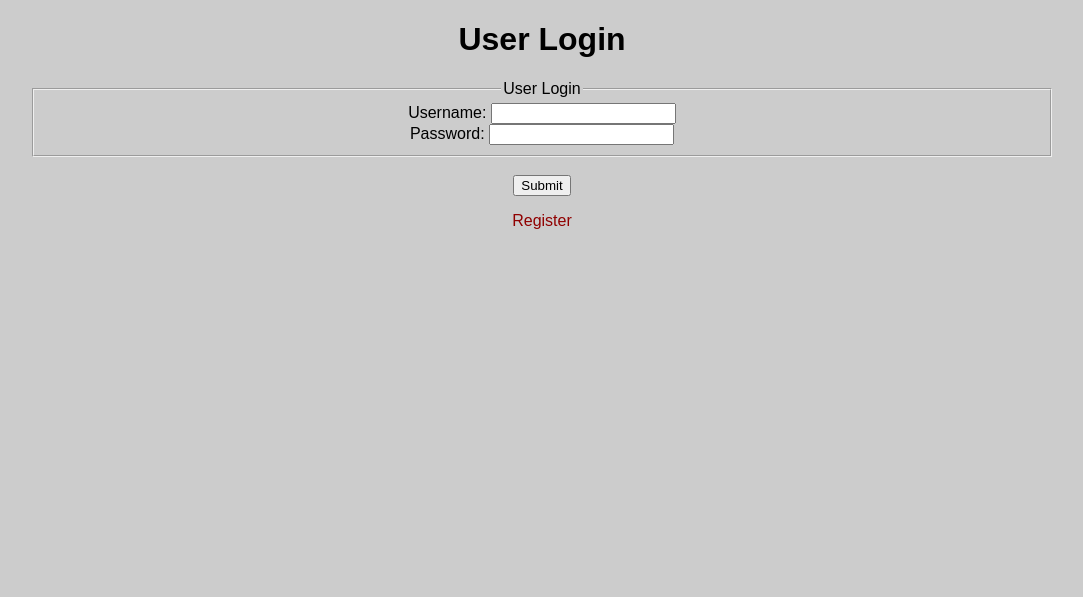
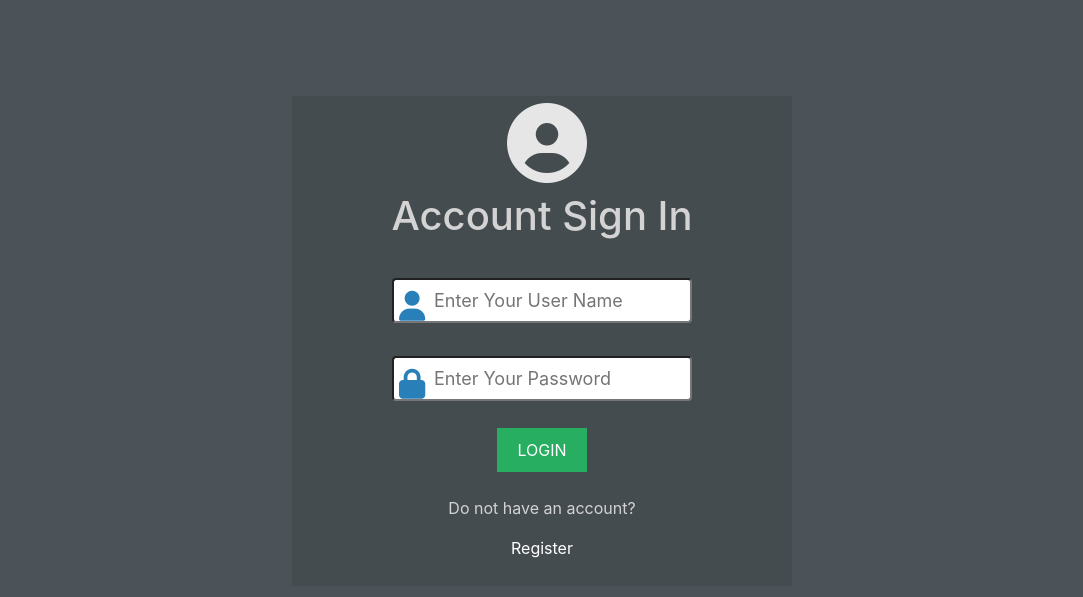
Before and after one commit to Ackacka/covid-dash, a PHP site: page /index.php?action=loginPage in a window 1280 px wide. Shown: the top 597 px of the page, without its empty margins (98-1181 px from the left). Run offline with PHP 8.4, Linux system fonts and the light colour scheme; data that the repository does not hold is empty; some libraries are stand-ins or nearby versions.

Commit message:
Fixes AB#120 Validation helper, Fixes AB#121 use validation in addUser case, Fixes AB#125 User/Admin controller and validation, Fixes AB#126 Create UI for User/Admin, Fixes AB#131 Create UI for login.

```diff
--- /dev/null
+++ b/css/login.css
@@ -0,0 +1,69 @@
+body{
+	margin: 0 auto;
+	background-repeat: no-repeat;
+	background-size: 100% 720px;
+        color: lightgrey;
+        background-color: rgba(76, 83, 88, 1.7);
+
+}
+
+.container{
+	width: 500px;
+        height: 100%;
+	text-align: center;
+	margin: 0 auto;
+        background-color: rgba(66, 73, 78, 0.7);
+	margin-top: 6em;
+        padding-bottom: 10px;
+}
+
+.container img{
+	width: 150px;
+	height: 150px;
+	margin-top: -60px;
+}
+
+input[type="text"],input[type="password"]{
+	margin-top: 30px;
+	height: 45px;
+	width: 300px;
+	font-size: 18px;
+	margin-bottom: 3px;
+	background-color: #fff;
+	padding-left: 40px;
+}
+
+.form-input::before{
+	content: "\f023";
+	font-family: "FontAwesome";
+	padding-left: 07px;
+	padding-top: 35px;
+	position: absolute;
+	font-size: 30px;
+	color: #2980b9;
+        font-weight: 900;
+}
+
+.form-input:nth-child(2)::before{
+	content: "\f007";
+}
+
+.btn-login{
+	padding: 10px 20px;
+	border: none;
+	background-color: #27ae60;
+	color: #fff;
+}
+a {
+    color: white;
+}
+.rounded{
+    border-radius: 30px;
+}
+.logo-badge {
+    color: #e6e6e6;
+    font-size: 80px;
+    font-weight: 800;
+    letter-spacing: -10px;
+    margin-bottom: 0;
+}
--- a/index.php
+++ b/index.php
@@ -11,10 +11,12 @@ if (session_id() == '') {
 require_once './model/database.php';
 require_once './model/user.php';
 require_once './model/userDB.php';
+require_once './model/validation.php';
 
-if (empty($_SESSION['loginUser'])) {
-    $_SESSION['loginUser'] = "defaultUser";
+if(!isset($_SESSION['loginUser'])) {
+ $_SESSION['loginUser'] = "defaultUser";
 }
+
 
 $action = filter_input(INPUT_POST, "action");
 if ($action === null) {
@@ -30,6 +32,10 @@ switch ($action) {
         die();
         break;
     case "loginPage":
+        if(!isset($usernameError)){$usernameError = '';}
+        if(!isset($passwordError)){$passwordError = '';}
+        if(!isset($username)){$username = '';}
+        if(!isset($password)) {$password = '';}
         include 'view/login.php';
         die();
         break;
@@ -69,120 +75,106 @@ switch ($action) {
         die();
         break;
     case "showAddUser":
-        if (!isset($username)) {
-            $username = '';
+        if (!isset($firstName)) {
+            $firstName = '';
+        }
+        if (!isset($lastName)) {
+            $lastName = '';
         }
         if (!isset($email)) {
             $email = '';
         }
+        if (!isset($username)) {
+            $username = '';
+        }
         if (!isset($password)) {
             $password = '';
+        }
+        if (!isset($city)) {
+            $city = '';
+        }
+        if (!isset($state)) {
+            $state = '';
+        }
+        if (!isset($zipcode)) {
+            $zipcode = '';
+        }
+
+        if (!isset($firstNameError)) {
+            $firstNameError = '';
+        }
+        if (!isset($lastNameError)) {
+            $lastNameError = '';
+        }
+        if (!isset($emailError)) {
+            $emailError = '';
         }
         if (!isset($usernameError)) {
             $usernameError = '';
         }
-        if (!isset($emailError)) {
-            $emailError = '';
-        }
         if (!isset($passwordError)) {
             $passwordError = '';
         }
-        if (!isset($pwdCapital)) {
-            $pwdCapital = '';
+        if (!isset($cityError)) {
+            $cityError = '';
         }
-        if (!isset($pwdLower)) {
-            $pwdLower = '';
+        if (!isset($stateError)) {
+            $stateError = '';
         }
-        if (!isset($pwdNum)) {
-            $pwdNum = '';
-        }
-        if (!isset($pwdNonword)) {
-            $pwdNonword = '';
+        if (!isset($zipcodeError)) {
+            $zipcodeError = '';
         }
         include 'view/addUser.php';
         die();
         break;
     case "addUser":
+        $firstName = filter_input(INPUT_POST, 'firstName');
+        $lastName = filter_input(INPUT_POST, 'lastName');
+        $email = filter_input(INPUT_POST, 'email');
+        $city = filter_input(INPUT_POST, 'city');
+        $state = filter_input(INPUT_POST, 'state');
+        $zipcode = filter_input(INPUT_POST, 'zipcode');
         $username = filter_input(INPUT_POST, 'username');
-        $email = filter_input(INPUT_POST, 'email', FILTER_VALIDATE_EMAIL);
         $password = filter_input(INPUT_POST, 'password');
-        $_SESSION['loginUser'] = $username;
+        $userType = filter_input(INPUT_POST, 'userType');
 
-        $usernameError = '';
-        if ($username == '') { // || strlen(trim($userName) <= 0))
-            $usernameError = 'Username is required.';
-        } else if (strlen($username) < 4 || strlen($username) > 30) {
-            $usernameError = 'Username must be between 4 and 30 characters';
-        } else if (!preg_match('/^[A-Za-z]/', $username)) {
-            $usernameError = 'Username must start with a letter';
-        } else if (!UserDB::uniqueUsernameTest($username) === false) {
+        $firstNameError = Validation::validNameComplete($firstName, 'First Name');
+        $lastNameError = Validation::validNameComplete($lastName, 'Last Name');
+        $emailError = Validation::validEmail($email, 'Email');
+        if (!filter_var($email, FILTER_VALIDATE_EMAIL)) {
+            $emailError = "The email ".$email." is not a valid email.";
+        }
+        if (!UserDB::uniqueEmailTest($email) === false) {
+                $emailError = 'Email already in use.';
+        }
+        $cityError = Validation::validCity($city, 'City');
+        $stateError = Validation::isNotEmpty($state, 'State');
+        $zipcodeError = Validation::validZipcode($zipcode, 'Zipcode');
+        $usernameError = Validation::validUsernameComplete($username, 'Username');
+        if($username == "") {
+            if (UserDB::uniqueUsernameTest($username) === false) {
             $usernameError = 'Username already taken.';
-        } else {
-            $usernameError = '';
+            }
         }
-
-        $emailError = '';
-        if ($email == '') { //|| strlen(trim($email) <= 0))
-            $emailError = 'Must be a valid email.';
-        } else if (!UserDB::uniqueEmailTest($email) === false) {
-            $emailError = 'Email already in use.';
-        }
-
-        $pwdCapital = "Must have a capital letter";
-        $pwdLower = "Must have a lower case letter";
-        $pwdNum = "Must include a number";
-        $pwdNonword = "Must have a special character";
-        $pwdLength = "Must be at least 12 characters long";
-        $counter = 0;
-        $password_valid = true;
-
-        if (preg_match('/[A-Z+]/', $password)) {
-            $counter += 1;
-            $pwdCapital = "";
-        }
-        if (preg_match('/[a-z+]/', $password)) {
-            $counter += 1;
-            $pwdLower = "";
-        }
-        if (preg_match('/[0-9+]/', $password)) {
-            $counter += 1;
-            $pwdNum = "";
-        }
-        if (preg_match('/[\W+]/', $password)) {
-            $counter += 1;
-            $pwdNonword = "";
-        }
-        if ($counter < 3) {
-            $passwordError = "Must meet at least 3 of the 4 requirements";
-            $password_valid = false;
-        } else {
-            $pwdCapital = "";
-            $pwdLower = "";
-            $pwdNum = "";
-            $pwdNonword = "";
-            $passwordError = "";
-            $password_valid = true;
-        }
-        if (strlen($password) < 12) {
-            $passwordError = $pwdLength;
-            $password_valid = false;
-        } else {
-            $password_valid = true;
-        }
-
-        if ($password_valid) {
-            $pwdHash = password_hash($password, PASSWORD_BCRYPT);
-        }
-
+        $passwordError = Validation::validPasswordComplete($password, 'Password');
+        $pwdHash = password_hash($password, PASSWORD_BCRYPT);
 
         //write user information to database
         if ($usernameError !== '' || $emailError !== '' || $passwordError !== '') {
             include("./view/addUser.php");
             die();
         } else {
-            $user = new User($username, $email, $pwdHash);
-            UserDB::addUser($user);
-            include("./view/confirmation.php");
+            if(empty($_POST["admin"])) {
+                $roleTypeID = 1;
+                $user = new User($firstName, $lastName, $email, $city, $state, $zipcode, $username, $pwdHash, $roleTypeID);
+                $userID = UserDB::addUser($user);
+            } else {
+                $roleTypeID = 2;
+                $user = new User($firstName, $lastName, $email, $city, $state, $zipcode, $username, $pwdHash, $roleTypeID);
+                $userID = UserDB::addUser($user);
+            }
+            $_SESSION['loginUser'] = $username;
+            include("./view/login.php");
             die();
         }
         break;
--- /dev/null
+++ b/model/validation.php
@@ -0,0 +1,137 @@
+<?php
+
+class Validation {
+
+    public static function isNotEmpty($arg, $label) {
+        if ($arg === null || $arg === "") {
+            return $label . ' must not be empty' . "\n";
+        } else {
+            return "";
+        }
+    }
+
+    public static function validInt($arg, $label) {
+        $filtArg = filter_var($arg, FILTER_VALIDATE_INT);
+        if ($filtArg === null || $filtArg === false) {
+            return $label . ' must a valid integer' . "\n";
+        } else {
+            return "";
+        }
+    }
+
+    //validate username, firstname, lastname (must start with a letter)
+    public function startsWith($arg, $label) {
+       if(!preg_match('/^\s*[a-z,A-Z]/', trim($arg))) {
+           return $label . ' must start with a letter' . "\n";
+       } else {
+           return "";
+       }
+    }
+
+    public function validUsername($arg, $label) {
+       if(!preg_match('/^[a-zA-Z][a-zA-Z0-9]{3,29}$/', trim($arg))) {
+           return $label . ' must be only letters and numbers between 4 and 30 long' . "\n";
+       } else {
+           return "";
+       }
+    }
+
+    //validate username, firstname, lastname (4-30 chars)
+    public function validLength($arg, $label) {
+        if(!(strlen($arg) >= 4 && strlen($arg) <= 30)) {
+            return $label . ' must be between 4 and 30 characters long' . "\n";
+        } else {
+            return "";
+        }
+    }
+
+    //validate password
+    public function PasswordValidation($arg) {
+
+        //requires a digit, an uppercase letter, and must be 8+ characters long
+        $pwPattern = "/(?=.*[[:digit:]])(?=.*[a-zA-Z]).*[[:print:]]{8,}/";
+
+        if (preg_match($pwPattern, $arg)) {
+            if (password_hash($arg, PASSWORD_BCRYPT) !== false) {
+                $pwHash = password_hash($arg, PASSWORD_BCRYPT);
+                return $pwHash;
+            } else {
+                return false;
+            }
+        } else {
+            return false;
+        }
+    }
+
+public function validUsernameComplete($arg, $label) {
+        if ($arg === null || $arg === "") {
+            return $label . ' must not be empty' . "\n";
+        } else if(!(strlen($arg) >= 4 && strlen($arg) <= 30)) {
+            return $label . ' must be between 4 and 30 characters long' . "\n";
+        } else if(!preg_match('/^\s*[a-z,A-Z]/', trim($arg))) {
+           return $label . ' must start with a letter' . "\n";
+        } else {
+            return $label = '';
+        }
+    }
+
+    public function validNameComplete($arg, $label) {
+        if ($arg === null || $arg === "") {
+            return $label . ' must not be empty' . "\n";
+        } else if(!(strlen($arg) >= 4 && strlen($arg) < 60)) {
+            return $label . ' must be between 4 and 60 characters' . "\n";
+        } else {
+            return $label = '';
+        }
+    }
+
+    public function validPasswordComplete($arg, $label) {
+        if ($arg === null || $arg === "") {
+            return $label . ' must not be empty' . "\n";
+        } else if(!preg_match('/[A-Z]+/', $arg)) {
+            return $label . ' must have a capital letter' . "\n";
+        } else if(!preg_match('/[a-z]+/', $arg)) {
+            return $label . ' must have a lower case letter' . "\n";
+        } else if(!preg_match('/[0-9]+/', $arg)) {
+            return $label . ' must include a number' . "\n";
+        } else if(!preg_match('/[\W]+/', $arg)) {
+            return $label . ' must have a special character' . "\n";
+        } else if(strlen($arg) < 12) {
+            return $label . ' must be at least 12 characters long' . "\n";
+        } else {
+            return $label = '';
+        }
+    }
+
+    public function validCity ($arg, $label) {
+        if ($arg === null || $arg === "") {
+            return $label . ' must not be empty' . "\n";
+        } else if(preg_match('/[0-9]+/', $arg)) {
+            return $label . ' must only have letters' . "\n";
+        } else {
+            return $label = '';
+        }
+    }
+
+    public function validZipcode ($arg, $label) {
+        $filtArg = filter_var($arg, FILTER_VALIDATE_INT);
+        if ($arg === null || $arg === "") {
+            return $label . ' must not be empty' . "\n";
+        } else if ($filtArg === null || $filtArg === false) {
+            return $label . ' must a valid integer' . "\n";
+        } else {
+            return $label = '';
+        }
+    }
+
+    public function validEmail ($arg, $label) {
+        if ($arg === null || $arg === "") {
+            return $label . ' must not be empty' . "\n";
+//        } else if (!filter_var($arg, FILTER_VALIDATE_EMAIL)) {
+//            return $label = "The email ".$arg." is not a valid email.";
+        } else {
+            return $label = "";
+        }
+    }
+
+}
--- /dev/null
+++ b/view/headPage.php
@@ -0,0 +1,10 @@
+  <title>COVID Dashboard</title>
+  <meta charset="utf-8">
+  <meta name="viewport" content="width=device-width, initial-scale=1">
+  <link rel="stylesheet" href="https://maxcdn.bootstrapcdn.com/bootstrap/4.5.2/css/bootstrap.min.css">
+  <link href="https://fonts.googleapis.com/css?family=Montserrat" rel="stylesheet">
+  <script src="https://ajax.googleapis.com/ajax/libs/jquery/3.5.1/jquery.min.js"></script>
+  <script src="https://cdnjs.cloudflare.com/ajax/libs/popper.js/1.16.0/umd/popper.min.js"></script>
+  <script src="https://maxcdn.bootstrapcdn.com/bootstrap/4.5.2/js/bootstrap.min.js"></script>
+  <script src="https://kit.fontawesome.com/9c754b173e.js" crossorigin="anonymous"></script>
+<!--  <link rel="stylesheet" type="text/css" href="css/main.css"/>-->
--- a/view/login.php
+++ b/view/login.php
@@ -1,38 +1,36 @@
-<?php
-?>
-
 <!DOCTYPE html>
 
 <html>
     <head>
-        <meta charset="UTF-8">
-        <title>COVID Dashboard - Log In/Registration</title>
-        <link rel="stylesheet" type="text/css" href="main.css"/>
+        <?php include_once('headPage.php'); ?>
+        <link rel="stylesheet" type="text/css" href="css/login.css"/>
     </head>
     <body>
-        <h1>User Login</h1>
-        <form action="index.php" method="post">
-            <input type="hidden" name="action" value="userLogin">
 
-            <fieldset>
-                <legend>User Login</legend>
+        <div class="container">
+<!--	<img src="images/login.jpg"/>-->
+            <h1 class="logo-badge"><span class="fa fa-user-circle"></span></h1>
+            <h1>Account Sign In</h1>
+		<form method="post" action="index.php">
+                    <input type="hidden" name="action" value="userLogin">
+			<div class="form-input ">
+                            <input class="rounded" type="text" name="username" value="<?php echo htmlspecialchars($username); ?>" placeholder="Enter Your User Name"/>
+                            <span style="color: red;"> <?php echo htmlspecialchars($usernameError) ?></span>
+                            <br>
+			</div>
 
-                <label>Username:  </label>
-                <input type="text" name="username" value="<?php echo $username; ?>">
-                <span class="errorMsg"> <?php echo $usernameError ?></span>
+			<div class="form-input">
+				<input class="rounded" type="password" name="password" placeholder="Enter Your Password"/>
+                                <span style="color: red;"> <?php echo htmlspecialchars($passwordError) ?></span>
+                                <br>
+			</div>
+                    <br>
+
+		<input type="submit" type="submit" value="LOGIN" class="btn-login"/>
+		</form>
                 <br>
-
-                <label>Password: </label>
-                <input type="password" name="password">
-                <span class="errorMsg"> <?php echo $passwordError ?></span>
-
-            </fieldset>
-            <br>
-            <input type="submit" value="Submit">
-            <br>
-
-        </form>
-
-        <p><a href="index.php?action=showAddUser">Register</a><br></p>
+                <p>Do not have an account?</p>
+                <p><a href="index.php?action=showAddUser">Register</a><br></p>
+	</div>
     </body>
 </html>
```
Also changed, not shown: css/addUser.css (added, +53 -0 lines), view/addUser.php (+82 -37 lines), css/main.css (renamed from main.css), images/add-friend.png (added).
